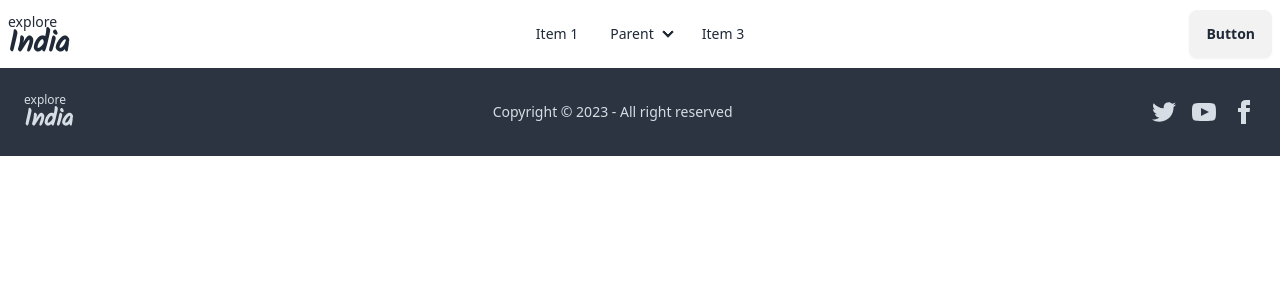
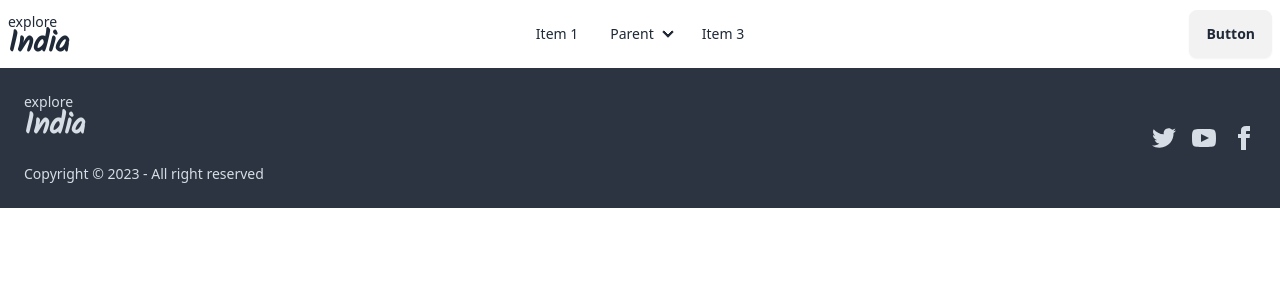
Before and after one commit to SanjeevSaniel/Explore-India, a React (Vite) app: page / in a window 1280 px wide. Shown: the top 300 px of the page. Built offline with nearby package versions, Linux system fonts and the light colour scheme.

Commit message:
Added auto year calculator

```diff
--- a/src/components/Footer/Footer.jsx
+++ b/src/components/Footer/Footer.jsx
@@ -4,18 +4,20 @@ const Footer = () => {
   return (
     <footer className="footer flex justify-evenly items-center p-4 bg-neutral text-neutral-content">
       <section className="footer flex justify-between items-center p-2 max-w-[1280px] text-neutral-content">
+        <div className="flex flex-col gap-6">
           <aside className="items-center grid-flow-col">
             <Link href="/">
-            <div className={`flex flex-col`}>
-              <span className="text-xs">explore</span>
-              <span className="font-[Kalam] font-semibold text-2xl leading-6">
+              <div className="flex flex-col">
+                <span className="text-sm">explore</span>
+                <span className="font-[Kalam] font-semibold text-3xl leading-7">
                   India
                 </span>
               </div>
             </Link>
           </aside>
 
-        <p>Copyright © 2023 - All right reserved</p>
+          <p>Copyright © {new Date().getFullYear()} - All right reserved</p>
+        </div>
 
         <nav className="grid-flow-col gap-4 md:place-self-center md:justify-self-end">
           <a>
```
Lines whose indentation alone changed are shown as unchanged.
